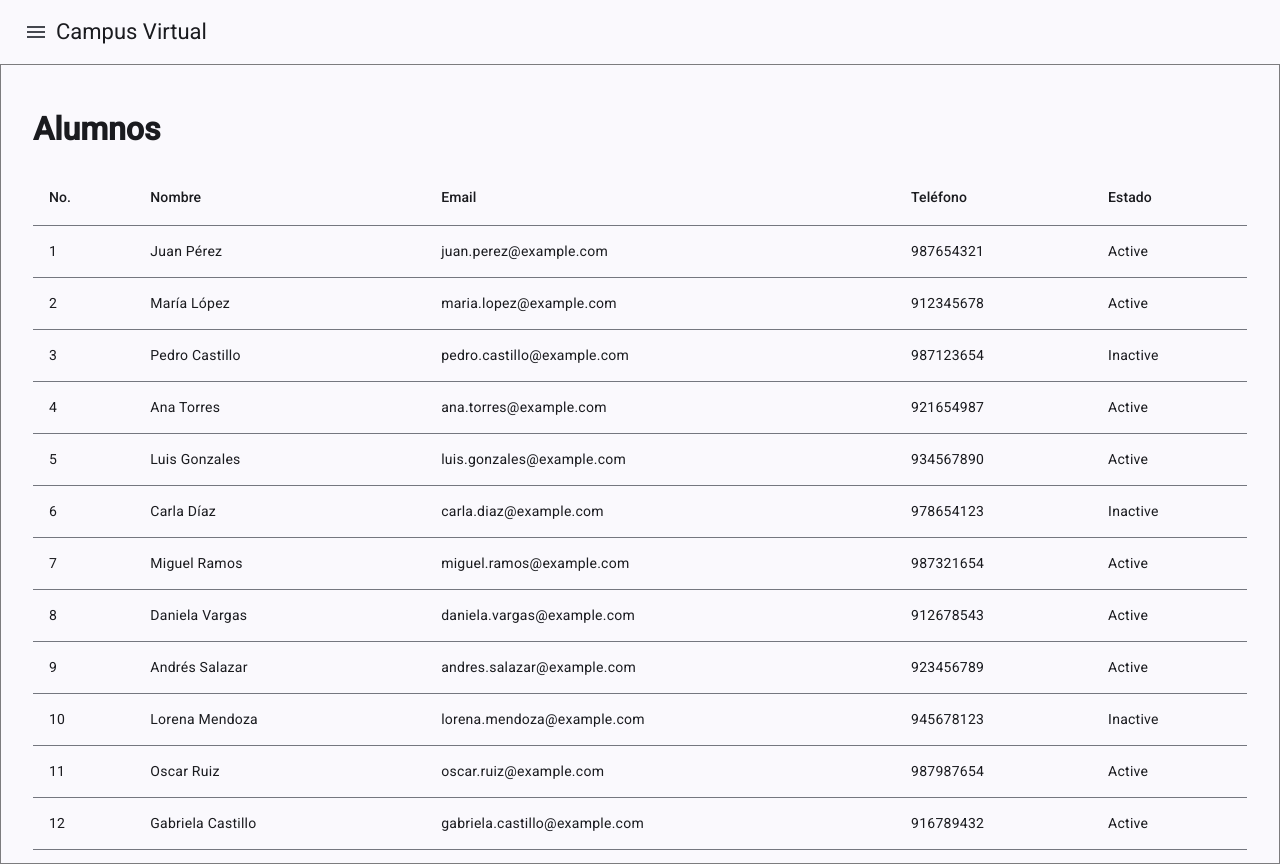
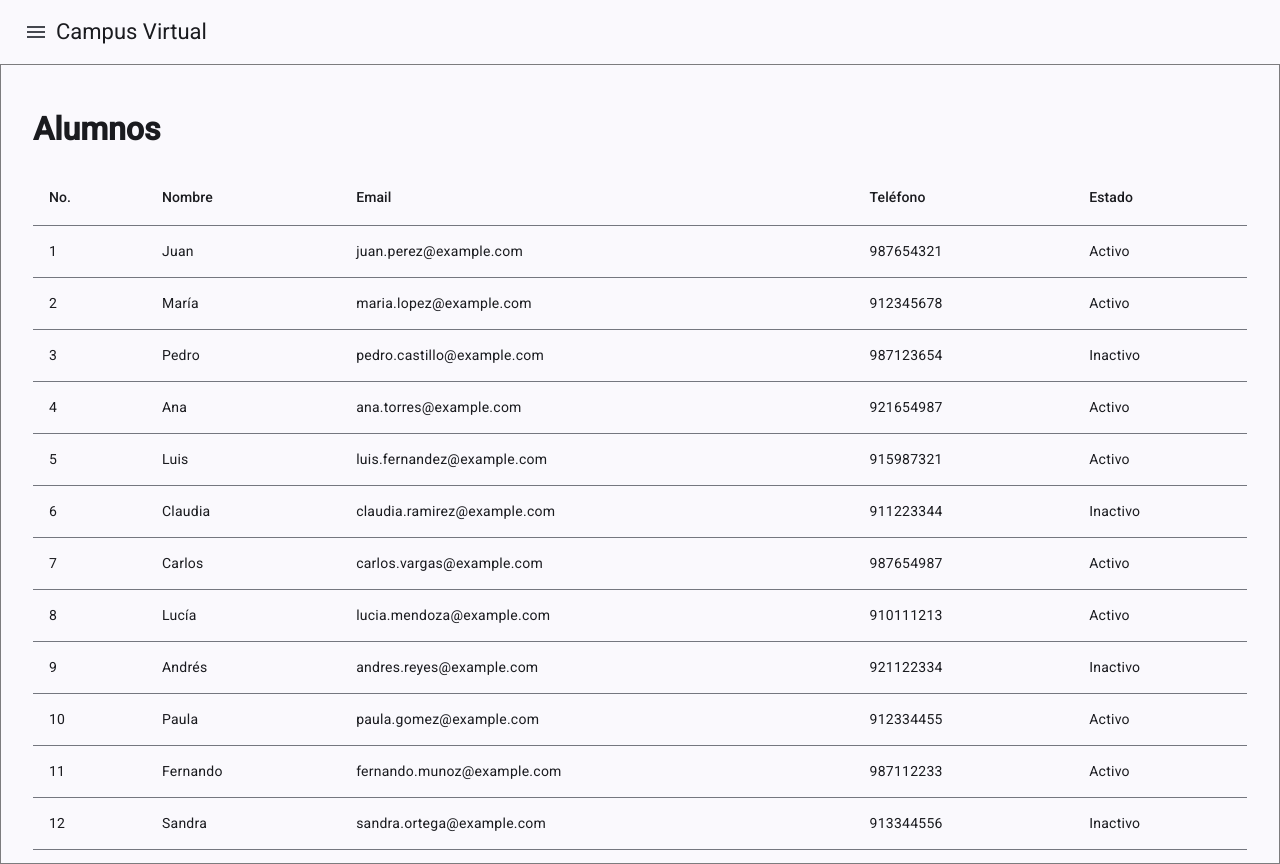
Before and after one commit to HugoOyola/proyecto-angular, an Angular app: page / in a window 1280 px wide. Built offline with nearby package versions, Linux system fonts and the light colour scheme.

Commit message:
feat: actualizar estructura del módulo de estudiantes con campos en español

```diff
--- a/src/app/modules/dashboard/modules/students/components/students-table/students-table.component.html
+++ b/src/app/modules/dashboard/modules/students/components/students-table/students-table.component.html
@@ -1,34 +1,32 @@
 <table mat-table [dataSource]="dataSource" class="mat-elevation-z8">
-  <!--- Note that these columns can be defined in any order.
-        The actual rendered columns are set as a property on the row definition" -->
-
-  <!-- Position Column -->
+  <!-- Id Column -->
   <ng-container matColumnDef="id">
     <th mat-header-cell *matHeaderCellDef>No.</th>
     <td mat-cell *matCellDef="let element">{{ element.id }}</td>
   </ng-container>
 
-  <!-- Name Column -->
-  <ng-container matColumnDef="name">
+  <!-- Nombre Column -->
+  <ng-container matColumnDef="nombre">
     <th mat-header-cell *matHeaderCellDef>Nombre</th>
-    <td mat-cell *matCellDef="let element">{{ element.name }}</td>
+    <td mat-cell *matCellDef="let element">{{ element.nombre }}</td>
   </ng-container>
 
-  <!-- Weight Column -->
+  <!-- Email Column -->
   <ng-container matColumnDef="email">
     <th mat-header-cell *matHeaderCellDef>Email</th>
-    <td mat-cell *matCellDef="let element">{{ element.email }}</td>
+    <td mat-cell *matCellDef="let element">{{ element.email }}</td>ß
   </ng-container>
 
-  <!-- Symbol Column -->
-  <ng-container matColumnDef="phone">
+  <!-- Teléfono Column -->
+  <ng-container matColumnDef="telefono">
     <th mat-header-cell *matHeaderCellDef>Teléfono</th>
-    <td mat-cell *matCellDef="let element">{{ element.phone }}</td>
+    <td mat-cell *matCellDef="let element">{{ element.telefono }}</td>
   </ng-container>
 
-  <ng-container matColumnDef="status">
+  <!-- Estado Column -->
+  <ng-container matColumnDef="estado">
     <th mat-header-cell *matHeaderCellDef>Estado</th>
-    <td mat-cell *matCellDef="let element">{{ element.status }}</td>
+    <td mat-cell *matCellDef="let element">{{ element.estado }}</td>
   </ng-container>
 
   <tr mat-header-row *matHeaderRowDef="displayedColumns"></tr>
--- a/src/app/modules/dashboard/modules/students/components/students-table/students-table.component.ts
+++ b/src/app/modules/dashboard/modules/students/components/students-table/students-table.component.ts
@@ -2,240 +2,266 @@ import { Component } from '@angular/core';
 
 export interface Students {
   id: number;
-  name: string;
+  nombre: string;
+  apellidos: string;
   email: string;
-  phone: string;
-  address: string;
+  telefono: string;
+  direccion: string;
   enrolledCourses: number[];
-  status: string;
+  estado: string;
 }
 
-const ELEMENT_DATA: Students[] = [
+export const ELEMENT_DATA: Students[] = [
   {
     id: 1,
-    name: 'Juan Pérez',
+    nombre: 'Juan',
+    apellidos: 'Pérez García',
     email: 'juan.perez@example.com',
-    phone: '987654321',
-    address: 'Av. Siempre Viva 123',
+    telefono: '987654321',
+    direccion: 'Av. Siempre Viva 123',
     enrolledCourses: [1, 2],
-    status: 'Active',
+    estado: 'Activo'
   },
   {
     id: 2,
-    name: 'María López',
+    nombre: 'María',
+    apellidos: 'López Sánchez',
     email: 'maria.lopez@example.com',
-    phone: '912345678',
-    address: 'Calle Falsa 456',
+    telefono: '912345678',
+    direccion: 'Calle Falsa 456',
     enrolledCourses: [2, 3],
-    status: 'Active',
+    estado: 'Activo'
   },
   {
     id: 3,
-    name: 'Pedro Castillo',
+    nombre: 'Pedro',
+    apellidos: 'Castillo Ramos',
     email: 'pedro.castillo@example.com',
-    phone: '987123654',
-    address: 'Jr. Las Flores 789',
+    telefono: '987123654',
+    direccion: 'Jr. Las Flores 789',
     enrolledCourses: [1],
-    status: 'Inactive',
+    estado: 'Inactivo'
   },
   {
     id: 4,
-    name: 'Ana Torres',
+    nombre: 'Ana',
+    apellidos: 'Torres Vidal',
     email: 'ana.torres@example.com',
-    phone: '921654987',
-    address: 'Av. San Martín 321',
-    enrolledCourses: [4, 5],
-    status: 'Active',
+    telefono: '921654987',
+    direccion: 'Av. San Martín 321',
+    enrolledCourses: [2, 4],
+    estado: 'Activo'
   },
   {
     id: 5,
-    name: 'Luis Gonzales',
-    email: 'luis.gonzales@example.com',
-    phone: '934567890',
-    address: 'Calle Los Pinos 101',
-    enrolledCourses: [6],
-    status: 'Active',
+    nombre: 'Luis',
+    apellidos: 'Fernández Huamán',
+    email: 'luis.fernandez@example.com',
+    telefono: '915987321',
+    direccion: 'Calle Lima 789',
+    enrolledCourses: [3],
+    estado: 'Activo'
   },
   {
     id: 6,
-    name: 'Carla Díaz',
-    email: 'carla.diaz@example.com',
-    phone: '978654123',
-    address: 'Av. Primavera 234',
-    enrolledCourses: [7, 8],
-    status: 'Inactive',
+    nombre: 'Claudia',
+    apellidos: 'Ramírez Palacios',
+    email: 'claudia.ramirez@example.com',
+    telefono: '911223344',
+    direccion: 'Av. Los Álamos 102',
+    enrolledCourses: [1, 4],
+    estado: 'Inactivo'
   },
   {
     id: 7,
-    name: 'Miguel Ramos',
-    email: 'miguel.ramos@example.com',
-    phone: '987321654',
-    address: 'Jr. Los Laureles 890',
-    enrolledCourses: [2, 9],
-    status: 'Active',
+    nombre: 'Carlos',
+    apellidos: 'Vargas Montes',
+    email: 'carlos.vargas@example.com',
+    telefono: '987654987',
+    direccion: 'Pasaje Independencia 50',
+    enrolledCourses: [2],
+    estado: 'Activo'
   },
   {
     id: 8,
-    name: 'Daniela Vargas',
-    email: 'daniela.vargas@example.com',
-    phone: '912678543',
-    address: 'Calle Central 654',
-    enrolledCourses: [10],
-    status: 'Active',
+    nombre: 'Lucía',
+    apellidos: 'Mendoza Paredes',
+    email: 'lucia.mendoza@example.com',
+    telefono: '910111213',
+    direccion: 'Jr. Comercio 890',
+    enrolledCourses: [3, 4],
+    estado: 'Activo'
   },
   {
     id: 9,
-    name: 'Andrés Salazar',
-    email: 'andres.salazar@example.com',
-    phone: '923456789',
-    address: 'Av. Colonial 111',
-    enrolledCourses: [1, 5],
-    status: 'Active',
+    nombre: 'Andrés',
+    apellidos: 'Reyes Campos',
+    email: 'andres.reyes@example.com',
+    telefono: '921122334',
+    direccion: 'Av. El Sol 654',
+    enrolledCourses: [1],
+    estado: 'Inactivo'
   },
   {
     id: 10,
-    name: 'Lorena Mendoza',
-    email: 'lorena.mendoza@example.com',
-    phone: '945678123',
-    address: 'Jr. El Sol 222',
+    nombre: 'Paula',
+    apellidos: 'Gómez Salas',
+    email: 'paula.gomez@example.com',
+    telefono: '912334455',
+    direccion: 'Calle Primavera 321',
     enrolledCourses: [4],
-    status: 'Inactive',
+    estado: 'Activo'
   },
   {
     id: 11,
-    name: 'Oscar Ruiz',
-    email: 'oscar.ruiz@example.com',
-    phone: '987987654',
-    address: 'Av. América 123',
-    enrolledCourses: [6, 7],
-    status: 'Active',
+    nombre: 'Fernando',
+    apellidos: 'Muñoz Quispe',
+    email: 'fernando.munoz@example.com',
+    telefono: '987112233',
+    direccion: 'Pasaje Los Pinos 12',
+    enrolledCourses: [1, 2],
+    estado: 'Activo'
   },
   {
     id: 12,
-    name: 'Gabriela Castillo',
-    email: 'gabriela.castillo@example.com',
-    phone: '916789432',
-    address: 'Calle Amazonas 432',
-    enrolledCourses: [1],
-    status: 'Active',
+    nombre: 'Sandra',
+    apellidos: 'Ortega Salazar',
+    email: 'sandra.ortega@example.com',
+    telefono: '913344556',
+    direccion: 'Jr. Las Margaritas 145',
+    enrolledCourses: [2, 3],
+    estado: 'Inactivo'
   },
   {
     id: 13,
-    name: 'Ricardo Zapata',
-    email: 'ricardo.zapata@example.com',
-    phone: '943210987',
-    address: 'Jr. Lima 765',
-    enrolledCourses: [8, 9],
-    status: 'Active',
+    nombre: 'Ricardo',
+    apellidos: 'Salinas León',
+    email: 'ricardo.salinas@example.com',
+    telefono: '914455667',
+    direccion: 'Av. Los Héroes 789',
+    enrolledCourses: [3],
+    estado: 'Activo'
   },
   {
     id: 14,
-    name: 'Paula Fernández',
-    email: 'paula.fernandez@example.com',
-    phone: '954321098',
-    address: 'Av. Arequipa 890',
-    enrolledCourses: [3, 5],
-    status: 'Inactive',
+    nombre: 'Verónica',
+    apellidos: 'Campos Rojas',
+    email: 'veronica.campos@example.com',
+    telefono: '915566778',
+    direccion: 'Calle Las Violetas 45',
+    enrolledCourses: [1, 4],
+    estado: 'Activo'
   },
   {
     id: 15,
-    name: 'Fernando Gutierrez',
-    email: 'fernando.gutierrez@example.com',
-    phone: '965432187',
-    address: 'Calle Belén 123',
-    enrolledCourses: [2, 7],
-    status: 'Active',
+    nombre: 'Eduardo',
+    apellidos: 'Gutiérrez Peña',
+    email: 'eduardo.gutierrez@example.com',
+    telefono: '916677889',
+    direccion: 'Jr. Universitaria 300',
+    enrolledCourses: [2],
+    estado: 'Inactivo'
   },
   {
     id: 16,
-    name: 'Lucía Herrera',
-    email: 'lucia.herrera@example.com',
-    phone: '978901234',
-    address: 'Jr. Los Sauces 456',
-    enrolledCourses: [10],
-    status: 'Active',
+    nombre: 'Gabriela',
+    apellidos: 'Ríos Velarde',
+    email: 'gabriela.rios@example.com',
+    telefono: '917788990',
+    direccion: 'Av. Industrial 999',
+    enrolledCourses: [1, 3],
+    estado: 'Activo'
   },
   {
     id: 17,
-    name: 'Eduardo Núñez',
-    email: 'eduardo.nunez@example.com',
-    phone: '945123789',
-    address: 'Av. Javier Prado 555',
-    enrolledCourses: [4, 6],
-    status: 'Inactive',
+    nombre: 'Rodrigo',
+    apellidos: 'Pacheco Meza',
+    email: 'rodrigo.pacheco@example.com',
+    telefono: '918899001',
+    direccion: 'Calle Unión 205',
+    enrolledCourses: [4],
+    estado: 'Activo'
   },
   {
     id: 18,
-    name: 'Valeria Córdova',
-    email: 'valeria.cordova@example.com',
-    phone: '921234567',
-    address: 'Calle Los Cedros 678',
-    enrolledCourses: [7],
-    status: 'Active',
+    nombre: 'Alejandra',
+    apellidos: 'Chávez Olivares',
+    email: 'alejandra.chavez@example.com',
+    telefono: '919900112',
+    direccion: 'Av. América 120',
+    enrolledCourses: [3],
+    estado: 'Inactivo'
   },
   {
     id: 19,
-    name: 'Diego Rojas',
-    email: 'diego.rojas@example.com',
-    phone: '933456789',
-    address: 'Av. Angamos 890',
-    enrolledCourses: [8, 9],
-    status: 'Active',
+    nombre: 'Miguel',
+    apellidos: 'Herrera Soto',
+    email: 'miguel.herrera@example.com',
+    telefono: '920011223',
+    direccion: 'Pasaje Libertad 23',
+    enrolledCourses: [2],
+    estado: 'Activo'
   },
   {
     id: 20,
-    name: 'Sofía Paredes',
-    email: 'sofia.paredes@example.com',
-    phone: '945678123',
-    address: 'Jr. San Borja 123',
-    enrolledCourses: [1],
-    status: 'Inactive',
+    nombre: 'Camila',
+    apellidos: 'Sánchez Moreno',
+    email: 'camila.sanchez@example.com',
+    telefono: '921122334',
+    direccion: 'Jr. Las Rosas 404',
+    enrolledCourses: [1, 4],
+    estado: 'Activo'
   },
   {
     id: 21,
-    name: 'Bruno Vega',
-    email: 'bruno.vega@example.com',
-    phone: '987654789',
-    address: 'Calle Bolívar 234',
-    enrolledCourses: [2, 5],
-    status: 'Active',
+    nombre: 'Diego',
+    apellidos: 'Molina Aparicio',
+    email: 'diego.molina@example.com',
+    telefono: '922233445',
+    direccion: 'Av. Central 111',
+    enrolledCourses: [2, 3],
+    estado: 'Activo'
   },
   {
     id: 22,
-    name: 'Camila Estrada',
-    email: 'camila.estrada@example.com',
-    phone: '912345678',
-    address: 'Av. Grau 567',
+    nombre: 'Patricia',
+    apellidos: 'Navarro Bazán',
+    email: 'patricia.navarro@example.com',
+    telefono: '923344556',
+    direccion: 'Calle Bolívar 550',
     enrolledCourses: [3, 4],
-    status: 'Active',
+    estado: 'Inactivo'
   },
   {
     id: 23,
-    name: 'Manuel Sánchez',
-    email: 'manuel.sanchez@example.com',
-    phone: '923456789',
-    address: 'Jr. Independencia 678',
-    enrolledCourses: [6, 9],
-    status: 'Active',
+    nombre: 'Jorge',
+    apellidos: 'Aguilar Carranza',
+    email: 'jorge.aguilar@example.com',
+    telefono: '924455667',
+    direccion: 'Jr. Loreto 202',
+    enrolledCourses: [1],
+    estado: 'Activo'
   },
   {
     id: 24,
-    name: 'Natalia Quispe',
-    email: 'natalia.quispe@example.com',
-    phone: '934567890',
-    address: 'Av. 28 de Julio 890',
-    enrolledCourses: [5],
-    status: 'Inactive',
+    nombre: 'Diana',
+    apellidos: 'Valverde Amaya',
+    email: 'diana.valverde@example.com',
+    telefono: '925566778',
+    direccion: 'Av. Perú 888',
+    enrolledCourses: [2],
+    estado: 'Activo'
   },
   {
     id: 25,
-    name: 'Sebastián Medina',
-    email: 'sebastian.medina@example.com',
-    phone: '945678987',
-    address: 'Calle Libertad 456',
-    enrolledCourses: [7, 10],
-    status: 'Active',
-  },
+    nombre: 'Oscar',
+    apellidos: 'Ramírez Córdoba',
+    email: 'oscar.ramirez@example.com',
+    telefono: '926677889',
+    direccion: 'Calle Las Palmeras 12',
+    enrolledCourses: [1, 3, 4],
+    estado: 'Activo'
+  }
 ];
 
 @Component({
@@ -245,6 +271,6 @@ const ELEMENT_DATA: Students[] = [
   styles: ``,
 })
 export class StudentsTableComponent {
-  displayedColumns: string[] = ['id', 'name', 'email', 'phone', 'status'];
+  displayedColumns: string[] = ['id', 'nombre', 'email', 'telefono', 'estado'];
   dataSource = ELEMENT_DATA;
 }
```
